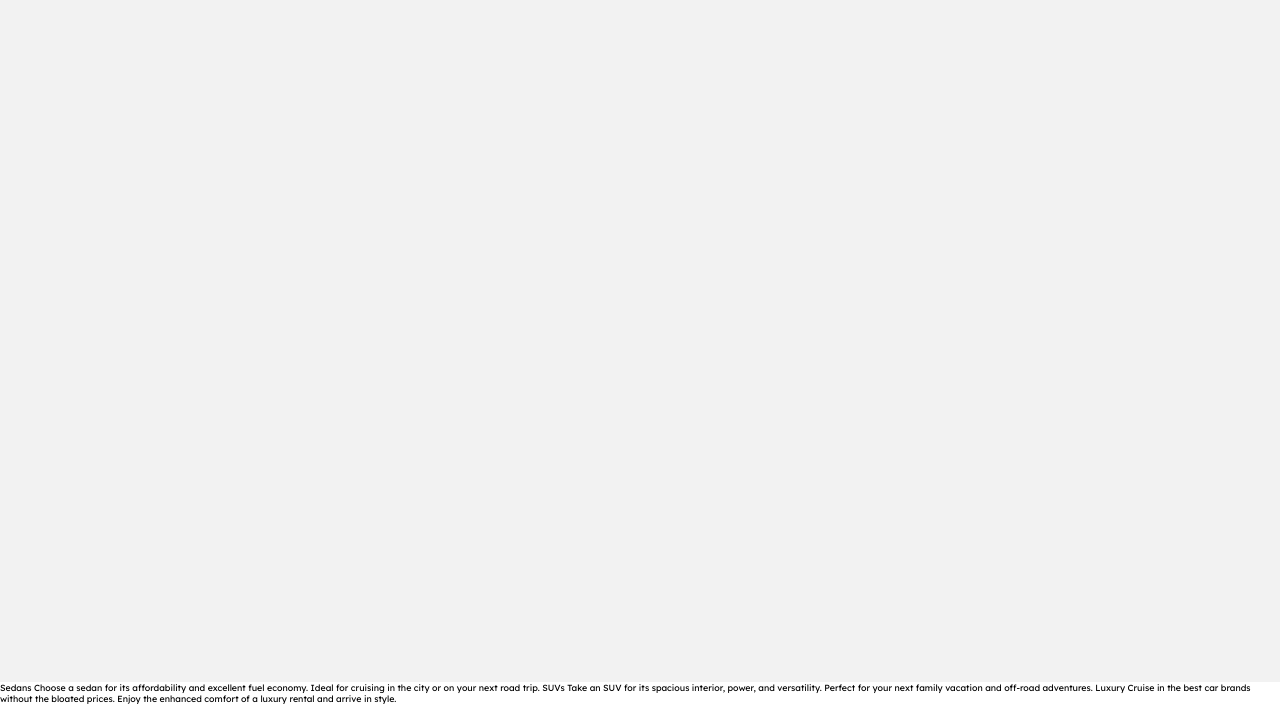
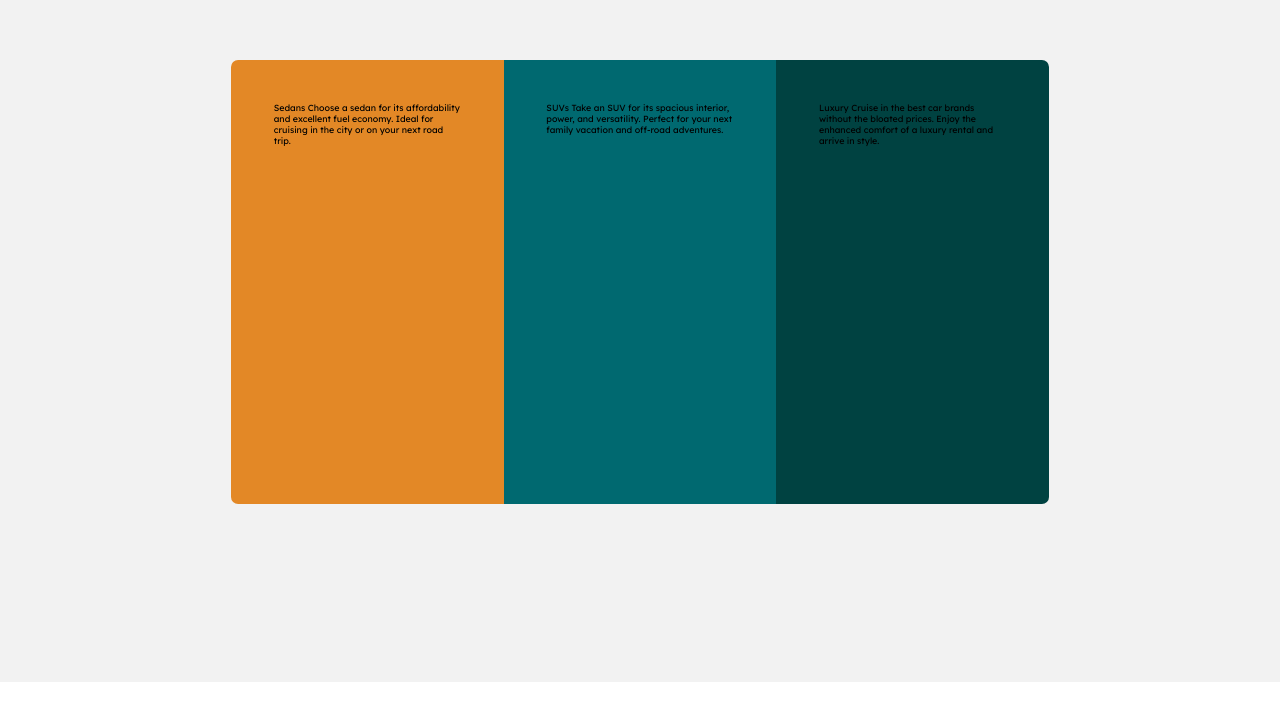
Before and after one commit to CodeVee/column-preview-card, a plain HTML site: page index.html in a window 1280 px wide. Shown: the part 118-822 px from the top of the page. After the commit the page ends 800 px from the top, so only its background shows below. Drawn offline with Linux system fonts and the light colour scheme.

Commit message:
added base colors

```diff
--- a/index.html
+++ b/index.html
@@ -13,22 +13,22 @@
 <body>
   <main class="page">
     <div class="cards">
-      <div class="card card--1"></div>
-      <div class="card card--2"></div>
-      <div class="card card--3"></div>
-    </div>
-  </main>
-
+      <div class="card card--1">
         Sedans
         Choose a sedan for its affordability and excellent fuel economy. Ideal for cruising in the city
         or on your next road trip.
-
+      </div>
+      <div class="card card--2">
         SUVs
         Take an SUV for its spacious interior, power, and versatility. Perfect for your next family vacation
         and off-road adventures.
-
+      </div>
+      <div class="card card--3">
         Luxury
         Cruise in the best car brands without the bloated prices. Enjoy the enhanced comfort of a luxury
         rental and arrive in style.
+      </div>
+    </div>
+  </main>
 </body>
 </html>
--- a/style.scss
+++ b/style.scss
@@ -40,6 +40,28 @@ body, html {
 .cards {
     height: 50rem;
     width: 92rem;
+    display: grid;
+    grid-template-columns: repeat(3, 1fr);
+}
+
+.card {
+    padding: 4.8rem;
+
+    &--1 {
+        background: $bright-orange;
+        border-top-left-radius: .8rem;
+        border-bottom-left-radius: .8rem;
+    }
+
+    &--2 {
+        background: $dark-cyan;
+    }
+
+    &--3 {
+        background: $very-dark-cyan;
+        border-top-right-radius: .8rem;
+        border-bottom-right-radius: .8rem;
+    }
 }
 
 @media screen and (max-width: $desktop) {
```
Also changed, not shown: style.css. Lines whose indentation alone changed are shown as unchanged.
